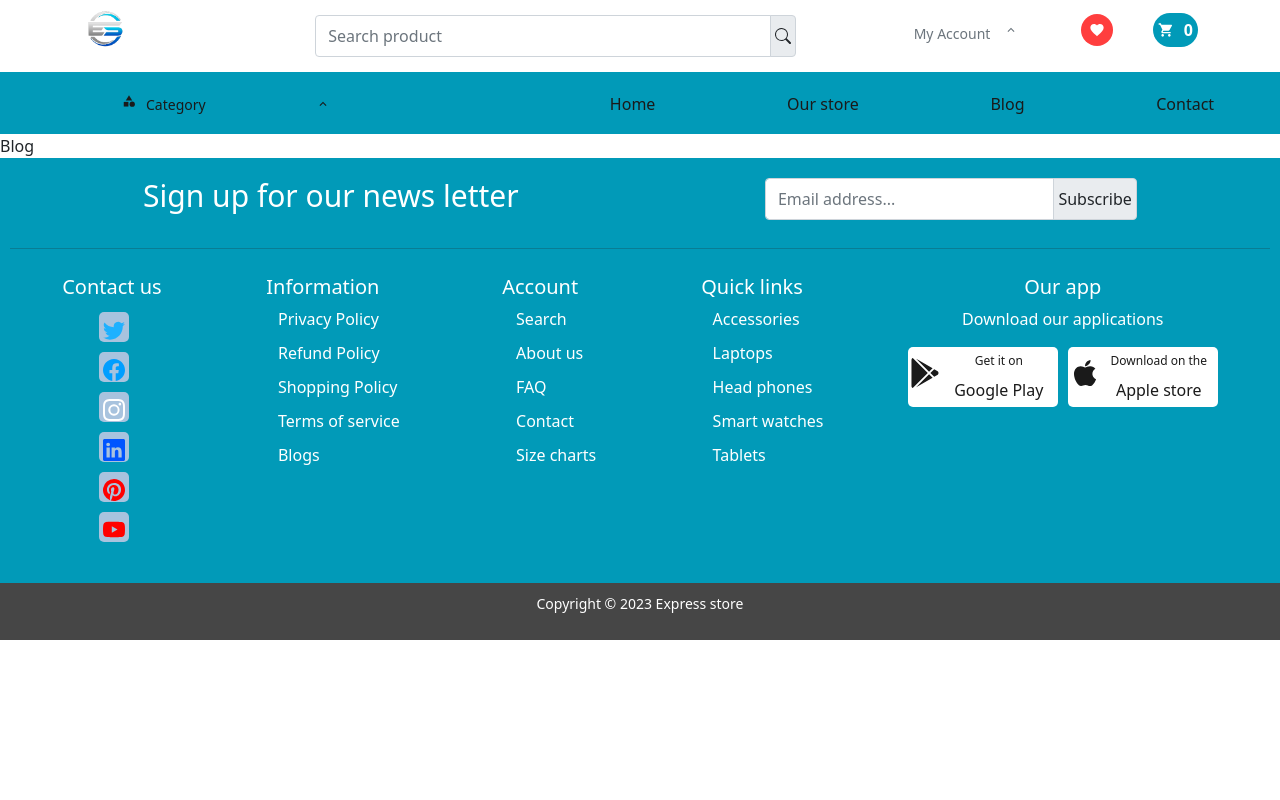
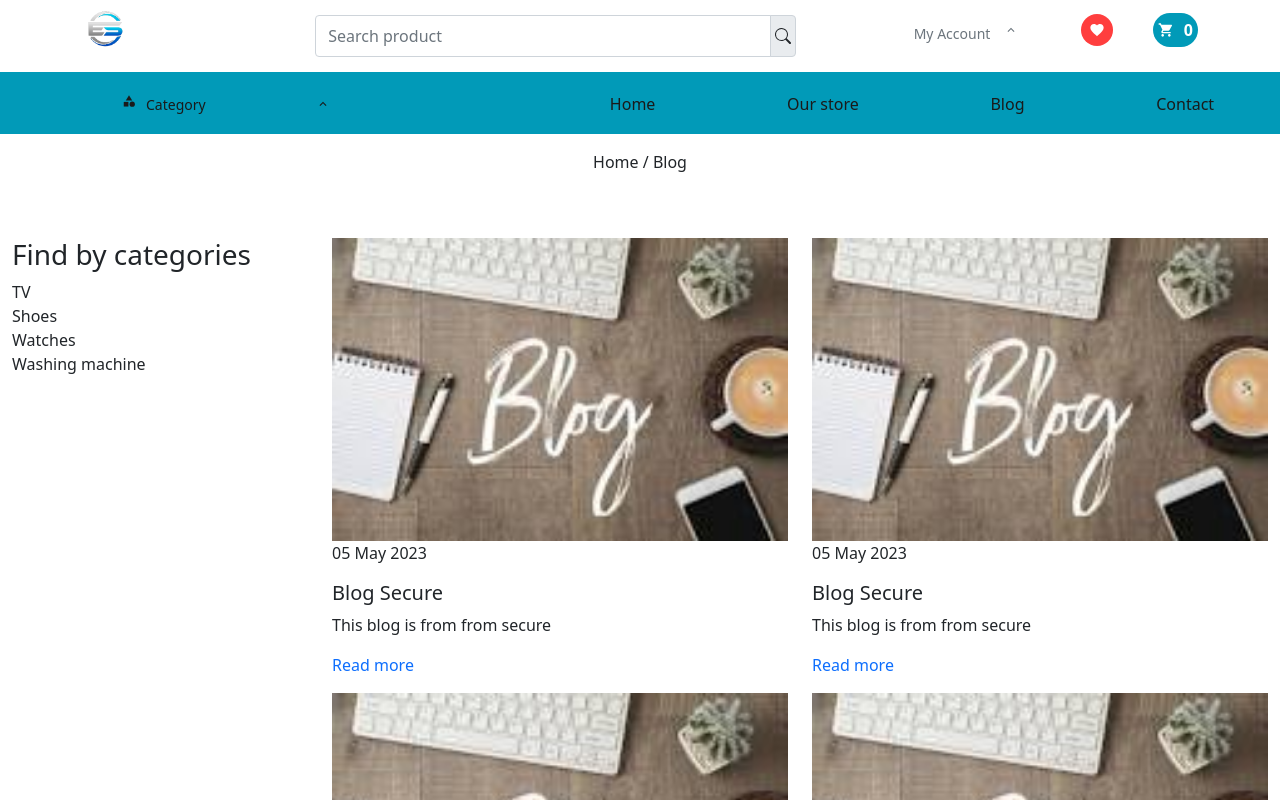
Before and after one commit to Thabiso-Timzo/express-store, a React (Create React App) app: page /blog in a window 1280 px wide. Shown: the top 800 px of the page. Built offline with nearby package versions, Linux system fonts and the light colour scheme.

Commit message:
Modified

```diff
--- a/src/components/blog-card/BlogCard.jsx
+++ b/src/components/blog-card/BlogCard.jsx
@@ -5,10 +5,11 @@
 
 const BlogCard = () => {
   return (
-    <div className="col-3">
+
+
       <div className="blog-card">
         <div className="card-image">
-          <img src={blog} className="img-fluid" alt="" />
+          <img src={blog} className="img-fluid w-100" alt="" />
           <div className="block-content">
             <p className='date'>05 May 2023</p>
             <h5 className='title'>Blog Secure</h5>
@@ -17,7 +18,7 @@
           </div>
         </div>
       </div>
-    </div>
+
   )
 }
 
--- a/src/components/blog/Blog.jsx
+++ b/src/components/blog/Blog.jsx
@@ -11,10 +11,20 @@
               <div className="col-12">
                 <h3 className='section-heading'>Our Latest Blog</h3>
               </div>
+            </div>
+            <div className="row">
+              <div className="col-3">
                 <BlogCard />
+              </div>
+              <div className="col-3">
                 <BlogCard />
+              </div>
+              <div className="col-3">
                 <BlogCard />
+              </div>
+              <div className="col-3">
                 <BlogCard />
+              </div>
             </div>
         </div>
     </section>
--- a/src/pages/blog/Blog.jsx
+++ b/src/pages/blog/Blog.jsx
@@ -1,8 +1,50 @@
 import React from 'react'
+
+import Meta from '../../components/meta/Meta'
+import BreadCrum from '../../components/bread-crump/BreadCrum'
+import BlogCard from '../../components/blog-card/BlogCard'
 
 const Blog = () => {
   return (
-    <div>Blog</div>
+    <>
+      <Meta title={'Blog'} />
+      <BreadCrum title='Blog'/>
+      <div className="block-wrapper home-wrapper-2 py-5">
+        <div className="container-xxl">
+          <div className="row">
+            <div className="col-3">
+              <div className="filter-card mb-3">
+                <h3 className="filter-title">Find by categories</h3>
+                <div>
+                  <ul className="ps-0">
+                    <li>TV</li>
+                    <li>Shoes</li>
+                    <li>Watches</li>
+                    <li>Washing machine</li>
+                  </ul>
+                </div>
+              </div>
+            </div>
+            <div className="col-9">
+              <div className="row">
+                <div className="col-6 mb-3">
+                  <BlogCard />
+                </div>
+                <div className="col-6 mb-3">
+                  <BlogCard />
+                </div>
+                <div className="col-6 mb-3">
+                  <BlogCard />
+                </div>
+                <div className="col-6 mb-3">
+                  <BlogCard />
+                </div>
+              </div>
+            </div>
+          </div>
+        </div>
+      </div>
+    </>
   )
 }
 
```
